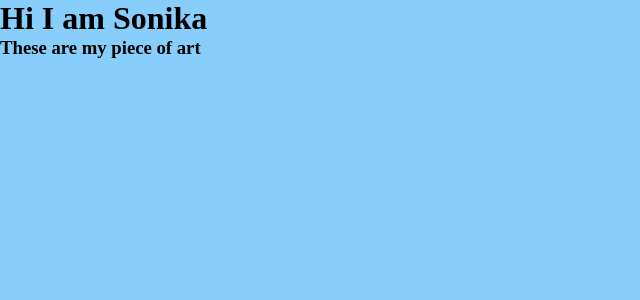
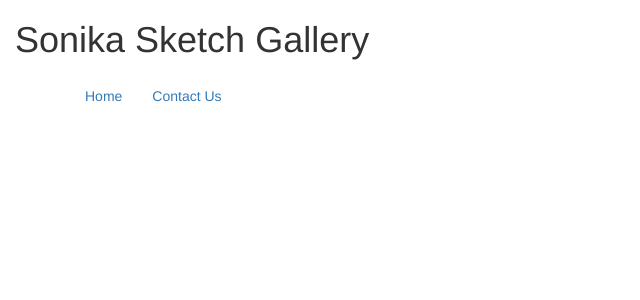
Before and after one commit to sandeepnegi1996/artgallery, a PHP site: page /index.html in a window 1280 px wide. Shown: the top 300 px of the page, without its empty margins (0-640 px from the left). Run offline with PHP 8.4, Linux system fonts and the light colour scheme.

Commit message:
done upto nav bar

```diff
--- a/index.html
+++ b/index.html
@@ -8,11 +8,44 @@
     <link rel="stylesheet" href="style.css">
     <link rel="stylesheet" type="text/css" href="style.css">
 
+    <link href="https://fonts.googleapis.com/css?family=Roboto+Slab:300&display=swap" rel="stylesheet">
+
+    <!-- Latest compiled and minified CSS -->
+    <link rel="stylesheet" href="https://maxcdn.bootstrapcdn.com/bootstrap/3.4.0/css/bootstrap.min.css">
+
+    <!-- jQuery library -->
+    <script src="https://ajax.googleapis.com/ajax/libs/jquery/3.4.1/jquery.min.js"></script>
+
+    <!-- Latest compiled JavaScript -->
+    <script src="https://maxcdn.bootstrapcdn.com/bootstrap/3.4.0/js/bootstrap.min.js"></script>
+
 </head>
 <body>
-    <h1>Hi I am Sonika </h1>
-    <h3>These are my piece of art</h3>
+
+    <div class="container-fluid" >
+
+        <div class="topmost">
+
+            <h1>Sonika Sketch Gallery</h1>
+
+        </div>
+    </div>
+    <nav class="navbar navbar-defaut">
+        <div class="container">
+
+            <ul class="nav navbar-nav">
+                <li><a href="index.html" target="_blank">Home</a></li>
+                <li><a href="#">Contact Us</a></li>
+
+            </ul>
+
+        </div>
+
+    </nav>
+
+
 
     <script src="app.js"></script>
+
 </body>
 </html>
--- a/style.css
+++ b/style.css
@@ -4,5 +4,18 @@
     box-sizing: border-box;
 }
 body{
-    background: lightskyblue;
+    background:  #EAE8DC;
+    font-family: 'Roboto Slab', serif;
+    font-weight: 500;
+    color: #E85A50;
 }
+/* #EAE8DC
+background color from arm chair
+
+font-color: #E98074 or  #E85A50
+
+
+*/
+.navbar{
+    border: 1px solid #E98074;
+}
```
